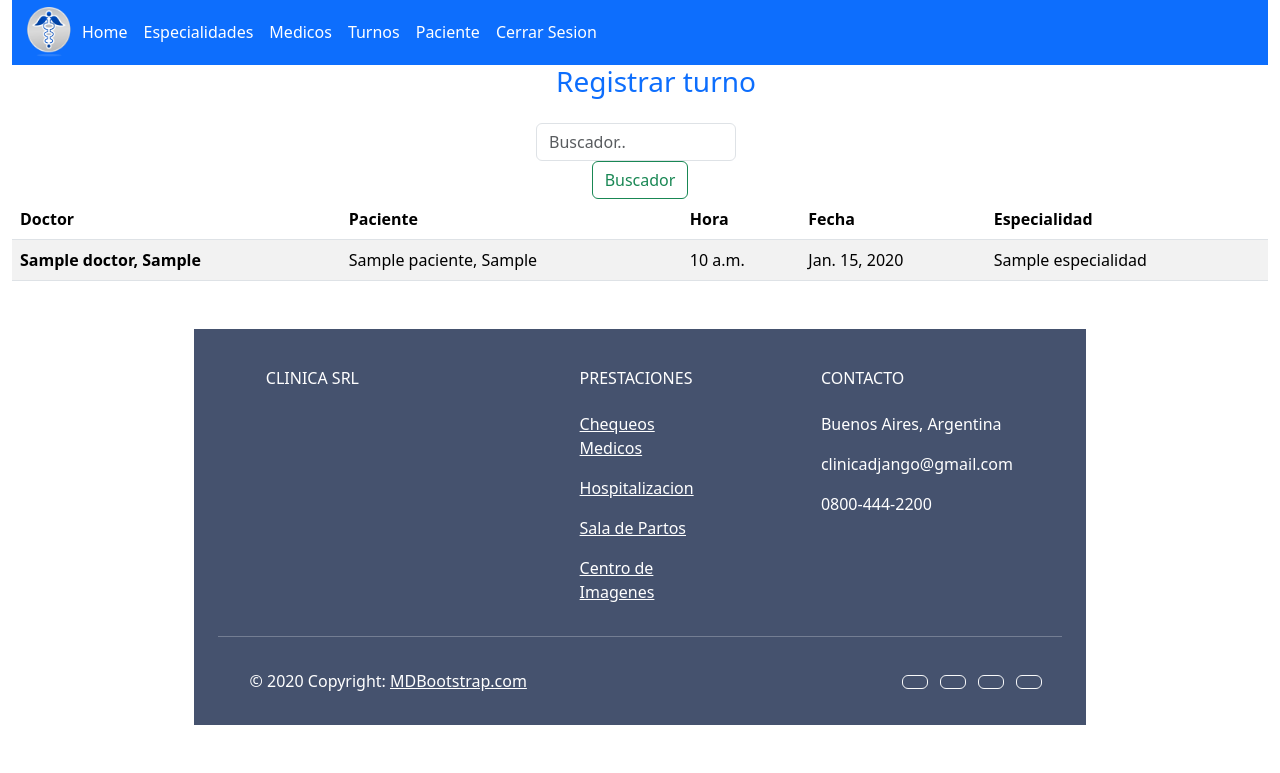
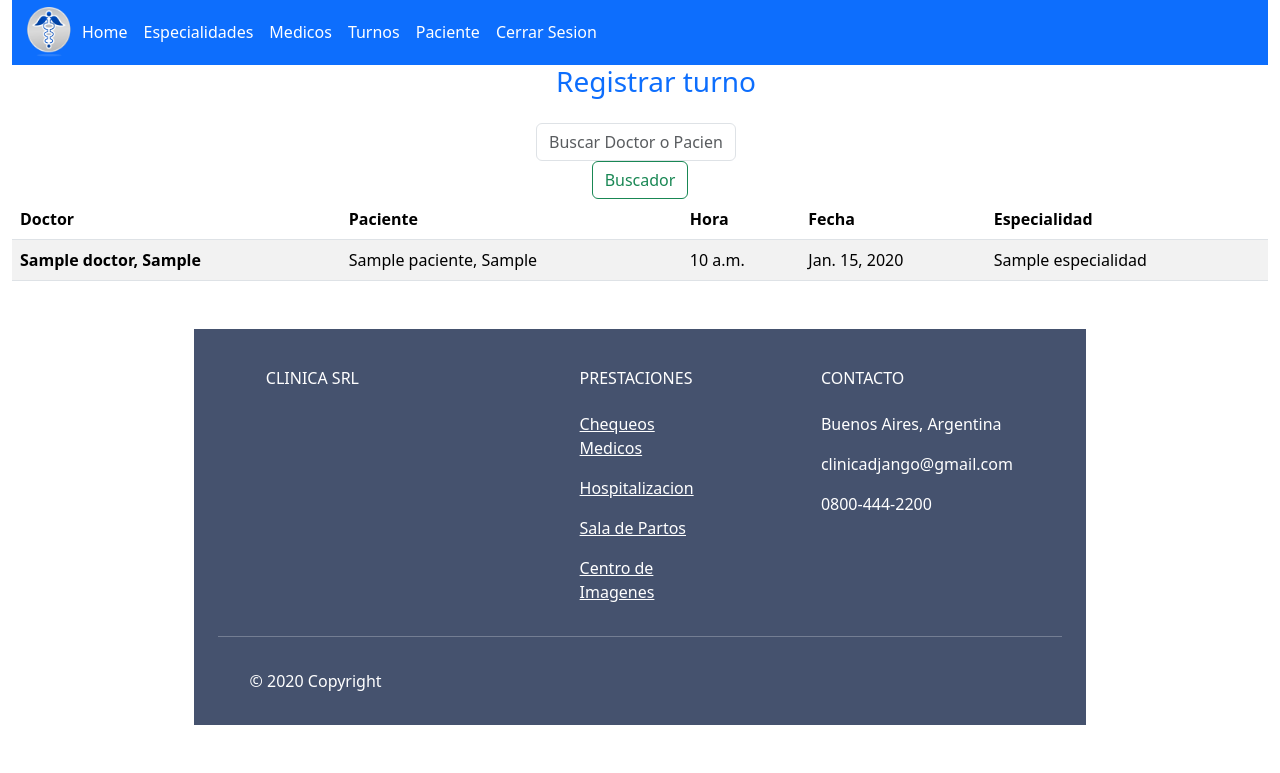
Before and after one commit to julioemansilla/clinica23655, a Django app: page /turnos/ in a window 1280 px wide. Shown: the part 60-833 px from the top of the page. Run offline with Django 4.2, Linux system fonts and the light colour scheme; a user stored in the database is signed in; tables that the repository leaves empty hold one stand-in row (values such as "Sample post").

Commit message:
Se modifican algunas cosas y se prueba el programa sin dar errores de falla

```diff
--- a/clinica23655/core/templates/core/Turnos.html
+++ b/clinica23655/core/templates/core/Turnos.html
@@ -24,7 +24,7 @@
 </div>  -->
 <div>
     <form class="d-flex" method="GET" action="{% url 'buscador' %}">
-        <input class="form-control me-2" type="text" placeholder="Buscador.." name="buscador" >
+        <input class="form-control me-2" type="text" placeholder="Buscar Doctor o Paciente" name="buscador" >
         <button class="btn btn-outline-success" type="submit">Buscador</button>
     </form>
 </div>
--- a/clinica23655/core/templates/core/base.html
+++ b/clinica23655/core/templates/core/base.html
@@ -163,31 +163,13 @@
               <div class="col-md-7 col-lg-8 text-center text-md-start">
                 <!-- Copyright -->
                 <div class="p-3">
-                  © 2020 Copyright:
-                  <a class="text-white" href="https://mdbootstrap.com/">MDBootstrap.com</a>
+                  © 2020 Copyright
+
                 </div>
                 <!-- Copyright -->
               </div>
               <!-- Grid column -->
 
-              <!-- Grid column -->
-              <div class="col-md-5 col-lg-4 ml-lg-0 text-center text-md-end">
-                <!-- Facebook -->
-                <a class="btn btn-outline-light btn-floating m-1" class="text-white" role="button"><i
-                    class="fab fa-facebook-f"></i></a>
-
-                <!-- Twitter -->
-                <a class="btn btn-outline-light btn-floating m-1" class="text-white" role="button"><i
-                    class="fab fa-twitter"></i></a>
-
-                <!-- Google -->
-                <a class="btn btn-outline-light btn-floating m-1" class="text-white" role="button"><i
-                    class="fab fa-google"></i></a>
-
-                <!-- Instagram -->
-                <a class="btn btn-outline-light btn-floating m-1" class="text-white" role="button"><i
-                    class="fab fa-instagram"></i></a>
-              </div>
               <!-- Grid column -->
             </div>
           </section>
```
